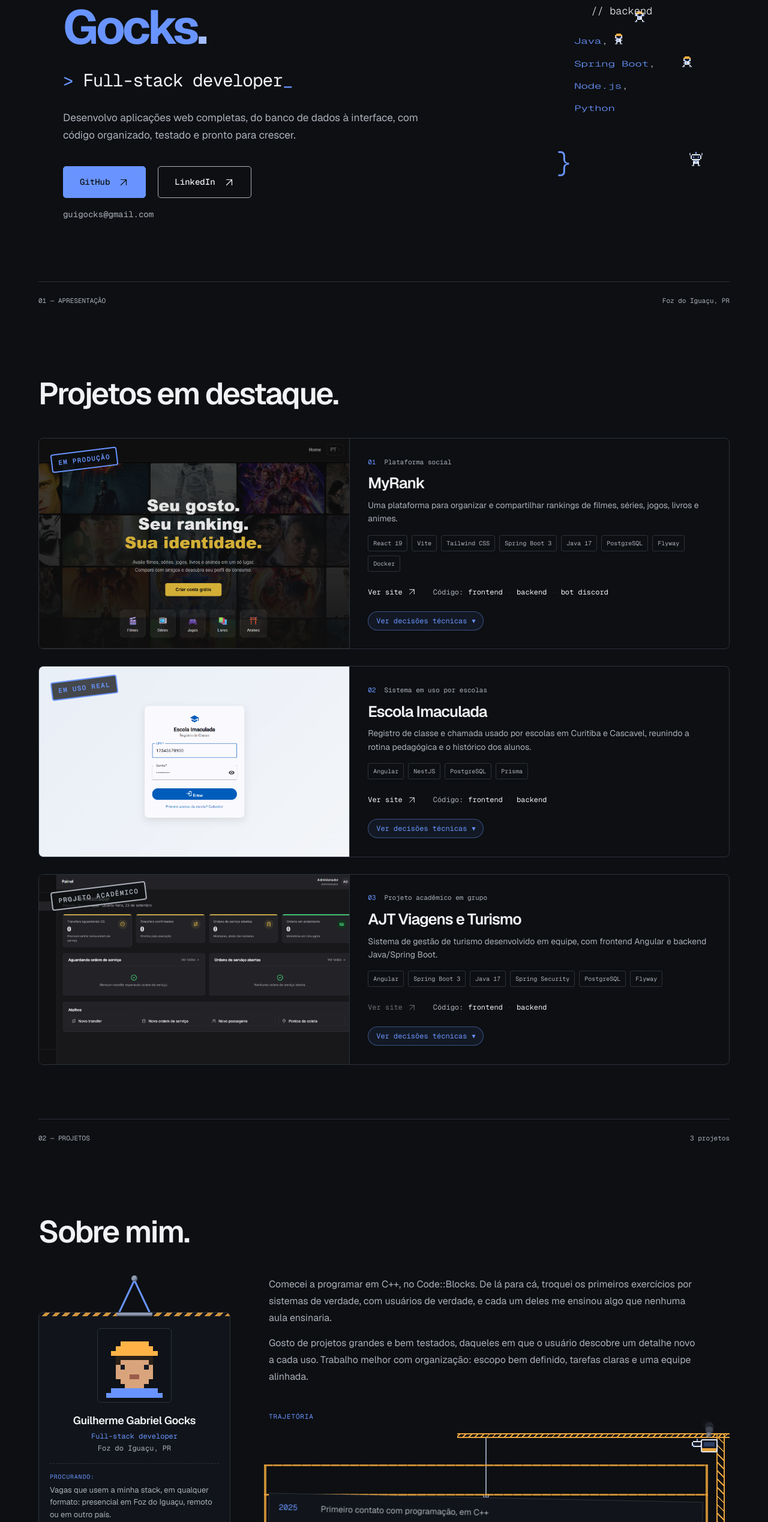
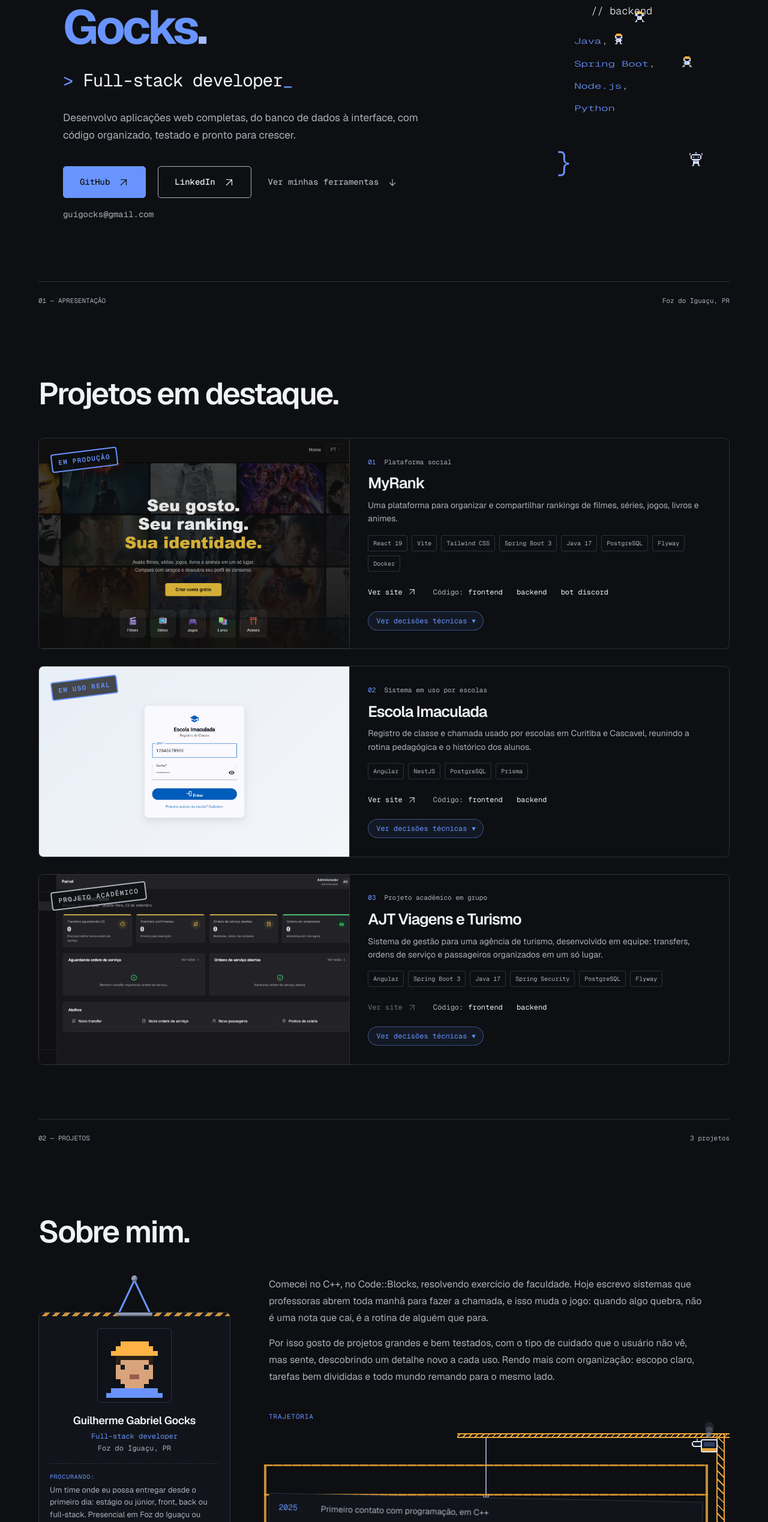
Before and after one commit to guiGocksAfK/GuiGocks-Portfolio, a Next.js app: page / in a window 1280 px wide. Shown: the part 263-2800 px from the top of the page at 60% size. Built offline with nearby package versions, Linux system fonts and the light colour scheme.

Commit message:
feat: part2

```diff
--- a/src/app/globals.css
+++ b/src/app/globals.css
@@ -43,6 +43,9 @@ h1 { font-size: clamp(48px, 6.2vw, 94px); font-weight: 650; line-height: 1.04; l
 .social-primary:hover { background: #8aabff; }
 .social-outline { border: 1px solid var(--muted); }
 .social-outline:hover { border-color: var(--accent); background: #151b27; }
+/* The shortcut down the page: just text, underlined on hover. */
+.social-internal { padding-inline: 8px; color: var(--muted); text-decoration: underline transparent; text-underline-offset: 5px; transition: color .18s, text-decoration-color .18s; }
+.social-internal:hover { transform: none; color: var(--accent); text-decoration-color: currentColor; }
 .social-text:hover { color: var(--accent); }
 .arrow { width: 18px; height: 18px; }
 .email { display: inline-block; margin-top: 17px; font-size: 14px; color: var(--muted); }
--- a/src/app/page.tsx
+++ b/src/app/page.tsx
@@ -21,6 +21,11 @@ import { Teleporter } from '@/components/teleport';
 
 function Arrow() {
   return <svg aria-hidden="true" viewBox="0 0 24 24" fill="none" className="arrow"><path d="M6 18 18 6M6 6h12v12" stroke="currentColor" strokeWidth="1.6" strokeLinecap="round" strokeLinejoin="round" /></svg>;
+}
+
+// Pointing down: a link to somewhere further down this page.
+function DownArrow() {
+  return <svg aria-hidden="true" viewBox="0 0 24 24" fill="none" className="arrow"><path d="M12 5v14M6 13l6 6 6-6" stroke="currentColor" strokeWidth="1.6" strokeLinecap="round" strokeLinejoin="round" /></svg>;
 }
 
 export default function Home() {
@@ -57,6 +62,8 @@ export default function Home() {
                       </a>
                     );
                   })}
+                  {/* The quietest of the three: a shortcut down the page (it teleports, like the menu). */}
+                  <a className="social-link social-internal font-mono" href={contact.tools.href}>{contact.tools.label}<DownArrow /></a>
                 </nav>
                 <EmailCopy email={contact.email} copiedLabel={contact.copiedLabel} copyHint={contact.copyHint} />
               </div>
--- a/src/components/teleport.tsx
+++ b/src/components/teleport.tsx
@@ -34,7 +34,7 @@ const LAND_GAP = 32;
 const GLITCH_CHANCE = .15;
 const BOT_W = 24;
 const BOT_H = 27;
-const SHORTCUTS = '.nav-link[href^="#"], .wordmark[href^="#"], .crate-details a[href^="#"]';
+const SHORTCUTS = '.nav-link[href^="#"], .wordmark[href^="#"], .social-internal[href^="#"], .crate-details a[href^="#"]';
 // Where each destination's title is, for the robot to arrive next to it, and where its content starts, to land on
 // (just below the top of the window, rather than on the section's empty space above its title).
 const TITLES: Record<string, string> = { main: '#hero-title', projetos: '#projects-title', sobre: '#about-title', capacidades: '#capabilities-title', contato: '#contact-title' };
--- a/src/data/content.ts
+++ b/src/data/content.ts
@@ -39,8 +39,8 @@ export const content = {
     title: 'Sobre mim.',
     footerNote: 'Engenharia de Software · UniAmérica',
     paragraphs: [
-      'Comecei a programar em C++, no Code::Blocks. De lá para cá, troquei os primeiros exercícios por sistemas de verdade, com usuários de verdade, e cada um deles me ensinou algo que nenhuma aula ensinaria.',
-      'Gosto de projetos grandes e bem testados, daqueles em que o usuário descobre um detalhe novo a cada uso. Trabalho melhor com organização: escopo bem definido, tarefas claras e uma equipe alinhada.',
+      'Comecei no C++, no Code::Blocks, resolvendo exercício de faculdade. Hoje escrevo sistemas que professoras abrem toda manhã para fazer a chamada, e isso muda o jogo: quando algo quebra, não é uma nota que cai, é a rotina de alguém que para.',
+      'Por isso gosto de projetos grandes e bem testados, com o tipo de cuidado que o usuário não vê, mas sente, descobrindo um detalhe novo a cada uso. Rendo mais com organização: escopo claro, tarefas bem divididas e todo mundo remando para o mesmo lado.',
     ],
     // Word in the story whose last letter falls off and gets fixed at the end of the About scene (must appear in a paragraph).
     bugWord: 'testados',
@@ -49,7 +49,7 @@ export const content = {
       role: 'Full-stack developer',
       location: 'Foz do Iguaçu, PR',
       lookingLabel: 'Procurando',
-      lookingText: 'Vagas que usem a minha stack, em qualquer formato: presencial em Foz do Iguaçu, remoto ou em outro país.',
+      lookingText: 'Um time onde eu possa entregar desde o primeiro dia: estágio ou júnior, front, back ou full-stack. Presencial em Foz do Iguaçu ou remoto, inclusive para empresas de fora do Brasil.',
     },
     timelineLabel: 'Trajetória',
     // Dashed top floor of the career building.
@@ -173,7 +173,7 @@ export const content = {
       {
         name: AJT,
         category: 'Projeto acadêmico em grupo',
-        description: 'Sistema de gestão de turismo desenvolvido em equipe, com frontend Angular e backend Java/Spring Boot.',
+        description: 'Sistema de gestão para uma agência de turismo, desenvolvido em equipe: transfers, ordens de serviço e passageiros organizados em um só lugar.',
         highlights: [
           { title: 'Documento do passageiro cifrado', text: 'Um `AttributeConverter` cifra o campo com AES-256-GCM sem o service saber. O formato grava `v1:` + IV + texto + tag, então o algoritmo pode mudar sem quebrar dado antigo, e registros legados em texto puro são recifrados na próxima gravação, sem downtime.' },
           { title: 'Testes com banco de verdade', text: 'Testcontainers sobe um PostgreSQL real, não H2, e o WireMock simula a API de câmbio sem sair para a internet: mocks não pegam erro de SQL nem de mapeamento JPA. Os containers sobem uma vez para a suíte inteira, para o JUnit não recriá-los numa porta nova entre as classes.' },
@@ -231,6 +231,8 @@ export const content = {
     email: 'guigocks@gmail.com',
     copiedLabel: 'Copiado!',
     copyHint: 'Clique para copiar o e-mail',
+    // Shortcut next to the social buttons, down to the capabilities section.
+    tools: { label: 'Ver minhas ferramentas', href: '#capacidades' },
     links: [
       { label: 'GitHub', href: 'https://github.com/guiGocksAfK', style: 'primary' },
       { label: 'LinkedIn', href: 'https://www.linkedin.com/in/guilherme-gabriel-gocks-023846352', style: 'outline' },
```
